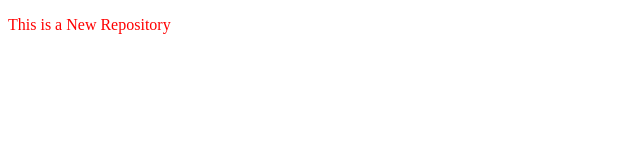
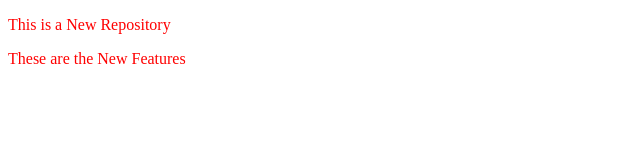
Before and after one commit to p-sabnis07/localrepo, a plain HTML site: page index.html in a window 1280 px wide. Shown: the whole page, without its empty margins (0-640 px from the left). Drawn offline with Linux system fonts and the light colour scheme.

Commit message:
New Paragraph Added

```diff
--- a/index.html
+++ b/index.html
@@ -8,5 +8,6 @@
 </head>
 <body>
     <p>This is a New Repository</p>
+    <p>These are the New Features</p>
 </body>
 </html>
```
